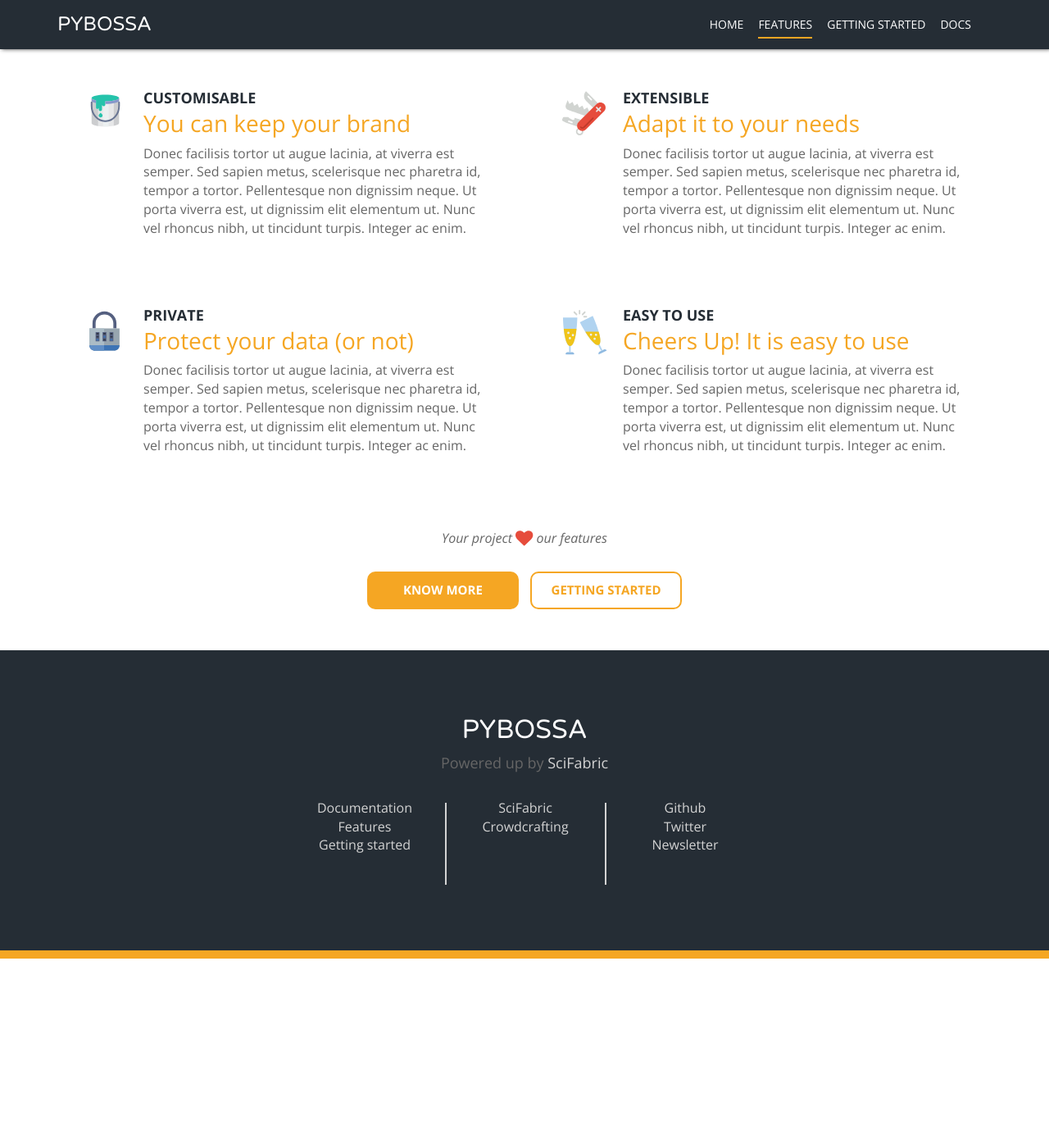
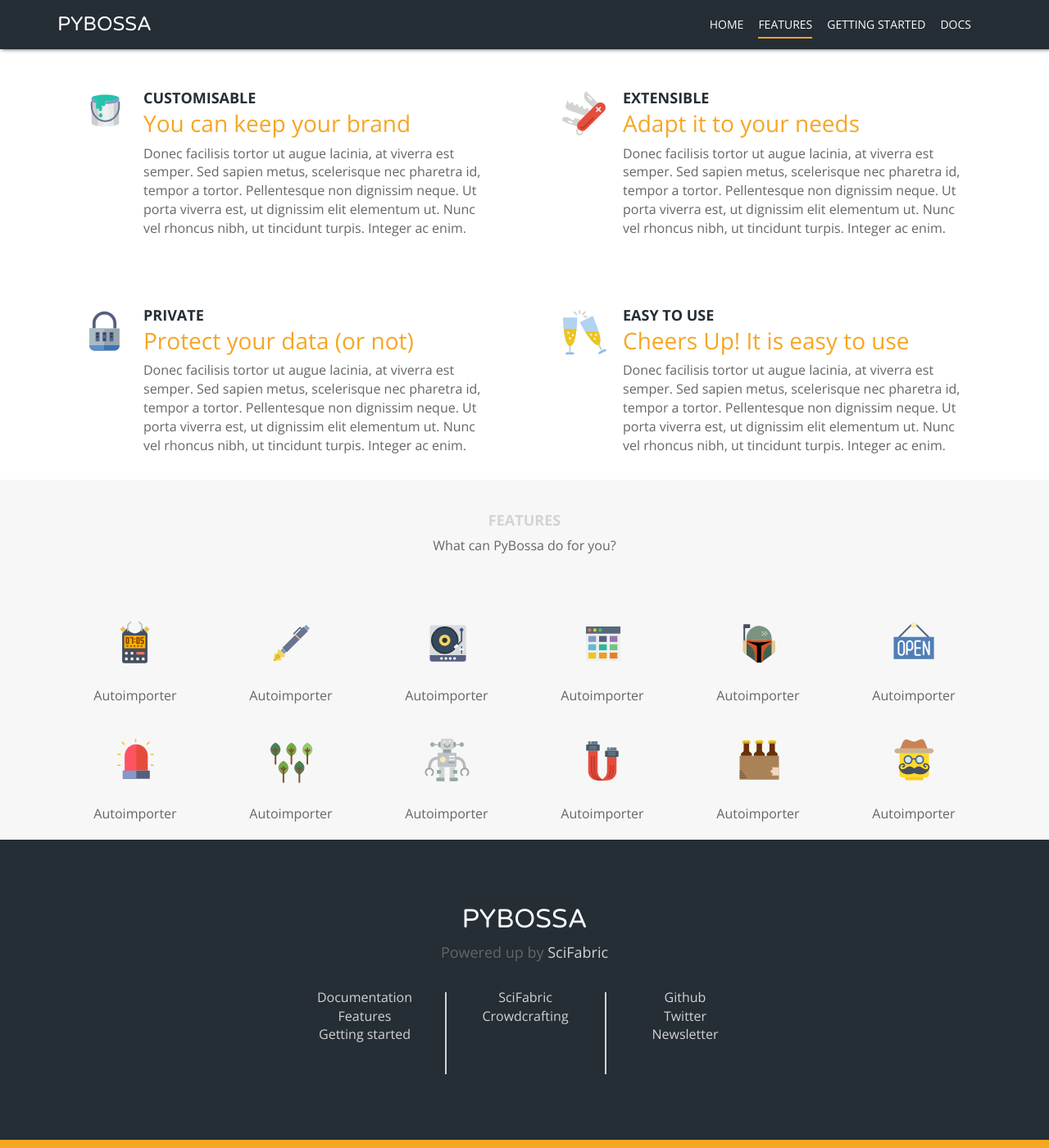
Before and after one commit to Scifabric/pybossa.github.io, a Jekyll site: the page built from features/index.html, in a window 1280 px wide and 1400 px high, scrolled down 145 px. Shown: the whole window at 82% size. Built offline with Jekyll 4.4.1, drawn with Linux system fonts in a browser that asks for light colours; nearby versions of some CDN libraries; Markdown is read by kramdown in place of the engine named in the settings; before the commit the page ends 1314 px from its top, so only the background shows below that.

Commit message:
perfect grid

```diff
--- a/features/index.html
+++ b/features/index.html
@@ -67,16 +67,141 @@
 
 		</div>
 
+	</div>
+
+	<div class="container-fluid featuritis">
+		<div class="container">
+			<h2 class="section-title wow fadeInDown">Features</h2>
+			<p class="section-claim wow fadeInDown">What can PyBossa do for you?</p>
+
+
+
+					<div class="col-md-2">
+						<div class="thumb">
+						<img src="../assets/img/feature-1.svg">
+
+							<div class="caption">
+							<p class="thumbnail-description">Autoimporter</p>
+							</div>
+						</div>
+					</div>
+
+					<div class="col-md-2">
+						<div class="thumb">
+						<img src="../assets/img/feature-2.svg">
+
+							<div class="caption">
+							<p class="thumbnail-description">Autoimporter</p>
+							</div>
+						</div>
+					</div>
+
+					<div class="col-md-2">
+						<div class="thumb">
+						<img src="../assets/img/feature-3.svg">
+
+							<div class="caption">
+							<p class="thumbnail-description">Autoimporter</p>
+							</div>
+						</div>
+					</div>
+
+					<div class="col-md-2">
+						<div class="thumb">
+						<img src="../assets/img/feature-4.svg">
+
+							<div class="caption">
+							<p class="thumbnail-description">Autoimporter</p>
+							</div>
+						</div>
+					</div>
+
+					<div class="col-md-2">
+						<div class="thumb">
+						<img src="../assets/img/feature-5.svg">
+
+							<div class="caption">
+							<p class="thumbnail-description">Autoimporter</p>
+							</div>
+						</div>
+					</div>
+
+					<div class="col-md-2">
+						<div class="thumb">
+						<img src="../assets/img/feature-6.svg">
+
+							<div class="caption">
+							<p class="thumbnail-description">Autoimporter</p>
+							</div>
+						</div>
+					</div>
+
+					<div class="col-md-2">
+						<div class="thumb">
+						<img src="../assets/img/feature-7.svg">
+
+							<div class="caption">
+							<p class="thumbnail-description">Autoimporter</p>
+							</div>
+						</div>
+					</div>
+
+					<div class="col-md-2">
+						<div class="thumb">
+						<img src="../assets/img/feature-8.svg">
+
+							<div class="caption">
+							<p class="thumbnail-description">Autoimporter</p>
+							</div>
+						</div>
+					</div>
+
+					<div class="col-md-2">
+						<div class="thumb">
+						<img src="../assets/img/feature-9.svg">
+
+							<div class="caption">
+							<p class="thumbnail-description">Autoimporter</p>
+							</div>
+						</div>
+					</div>
+
+					<div class="col-md-2">
+						<div class="thumb">
+						<img src="../assets/img/feature-10.svg">
+
+							<div class="caption">
+							<p class="thumbnail-description">Autoimporter</p>
+							</div>
+						</div>
+					</div>
+
+					<div class="col-md-2">
+						<div class="thumb">
+						<img src="../assets/img/feature-11.svg">
+
+							<div class="caption">
+							<p class="thumbnail-description">Autoimporter</p>
+							</div>
+						</div>
+					</div>
+
+					<div class="col-md-2">
+						<div class="thumb">
+						<img src="../assets/img/feature-12.svg">
+
+							<div class="caption">
+							<p class="thumbnail-description">Autoimporter</p>
+							</div>
+						</div>
+					</div>
 
 
 
 
-		<p class="section-claim-bottom">Your project  <i class="fa fa-heart fa-lg"></i>  our features</p>
 
-		<p class="features-btns">
-				<a class="btn btn-regular-complete" href="/getting-started/">Know More</a>
-				<a class="btn btn-regular" href="/getting-started/">Getting Started</a>
-		</p>
+
+		</div>
 	</div>
 
 
```
Also changed, not shown: assets/css/bootstrap-theme.css, assets/img/feature-1.svg (added), assets/img/feature-10.svg (added), assets/img/feature-11.svg (added), assets/img/feature-12.svg (added), assets/img/feature-2.svg (added), assets/img/feature-3.svg (added), assets/img/feature-4.svg (added), assets/img/feature-5.svg (added), assets/img/feature-6.svg (added), assets/img/feature-7.svg, assets/img/feature-8.svg (added), assets/img/feature-9.svg.
